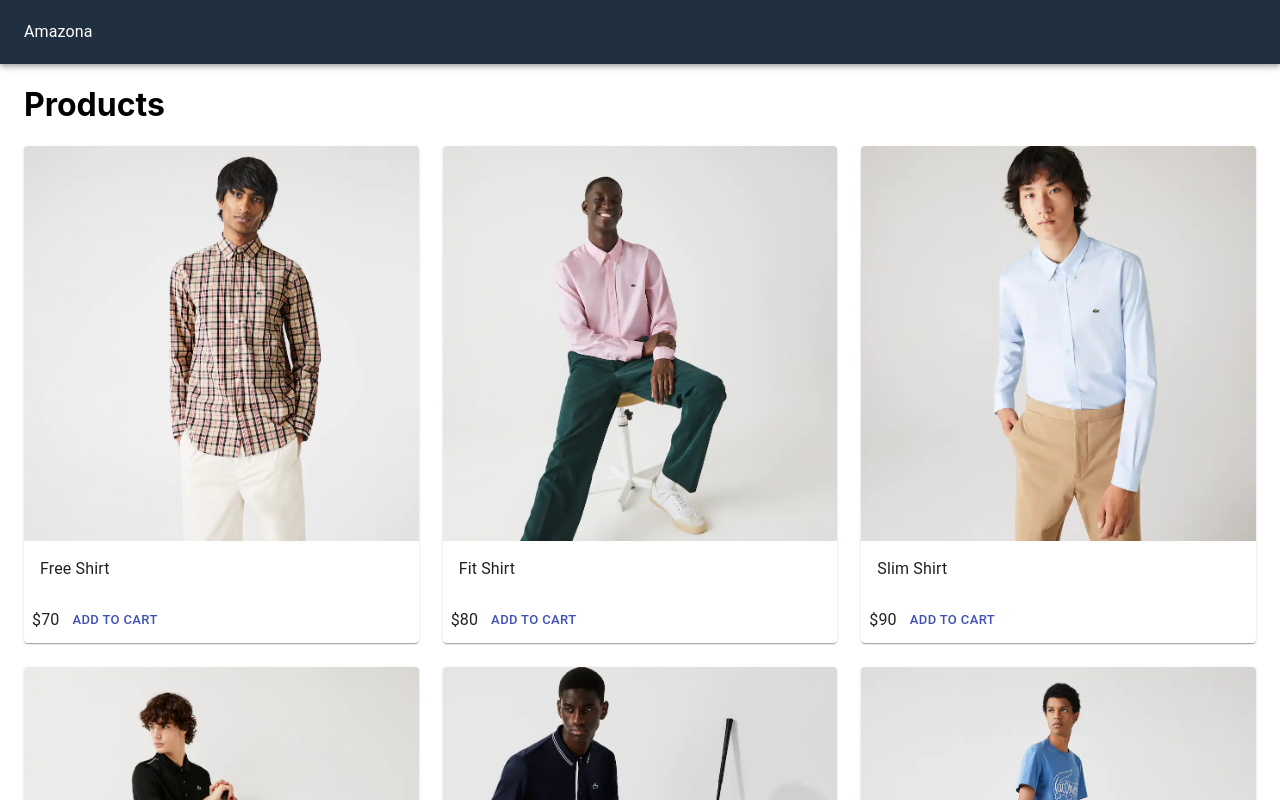
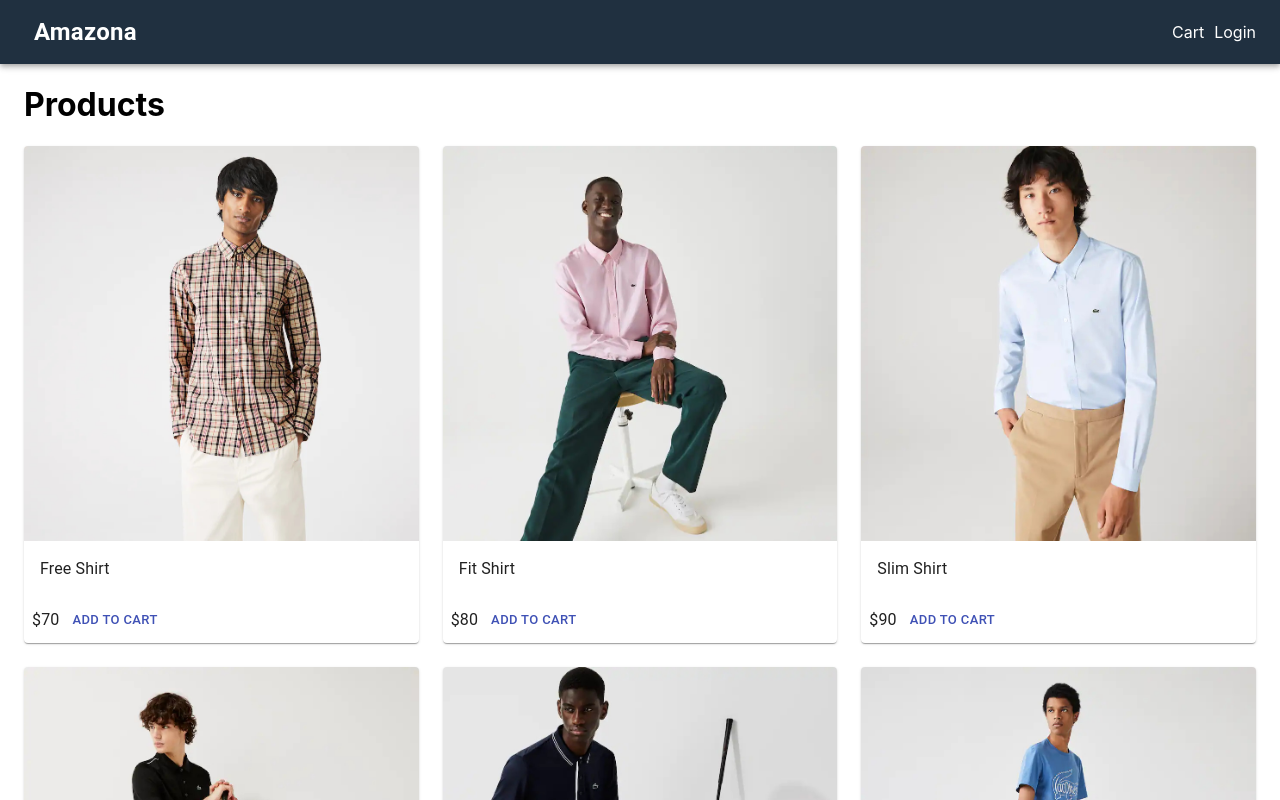
Before and after one commit to Vadaa-Hi/next-amazona, a Next.js app: page / in a window 1280 px wide. Shown: the top 800 px of the page. Built offline with nearby package versions, Linux system fonts and the light colour scheme.

Commit message:
'RightHeader'

```diff
--- a/components/Layout.js
+++ b/components/Layout.js
@@ -1,7 +1,14 @@
 import React from 'react';
 import Head from 'next/head';
-import { AppBar, Container, Toolbar, Typography } from '@material-ui/core';
+import {
+  AppBar,
+  Container,
+  Toolbar,
+  Typography,
+  Link,
+} from '@material-ui/core';
 import useStyles from '../utils/styles';
+import NextLink from 'next/link';
 
 export default function Layout({ children }) {
   const classes = useStyles();
@@ -12,7 +19,20 @@ export default function Layout({ children }) {
       </Head>
       <AppBar position="static" className={classes.navbar}>
         <Toolbar>
-          <Typography>Amazona</Typography>
+          <NextLink href="/" passHref>
+            <Link>
+              <Typography className={classes.brand}>Amazona</Typography>
+            </Link>
+          </NextLink>
+          <div className={classes.grow}></div>
+          <div>
+            <NextLink href="/cart" passHref>
+              <Link>Cart</Link>
+            </NextLink>
+            <NextLink href="/login" passHref>
+              <Link>Login</Link>
+            </NextLink>
+          </div>
         </Toolbar>
       </AppBar>
       <Container className={classes.main}>{children}</Container>
--- a/utils/styles.js
+++ b/utils/styles.js
@@ -8,6 +8,13 @@ const useStyles = makeStyles({
       marginLeft: 10,
     },
   },
+  brand: {
+    fontWeight: 'bold',
+    fontSize: '1.5rem',
+  },
+  grow: {
+    flexGrow: 1,
+  },
   main: {
     minHeight: '80vh',
   },
```
